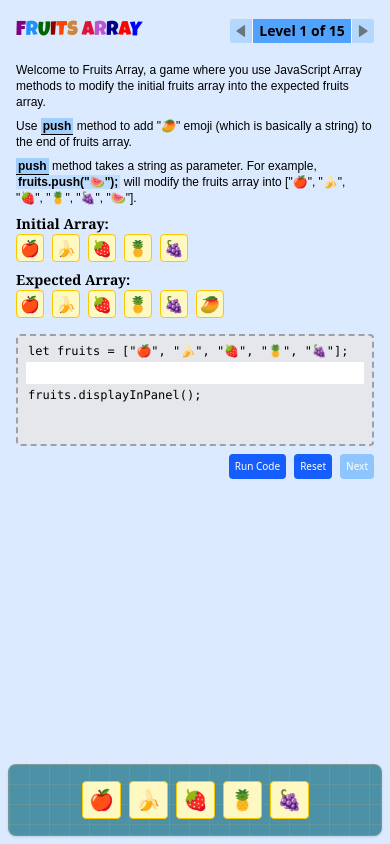
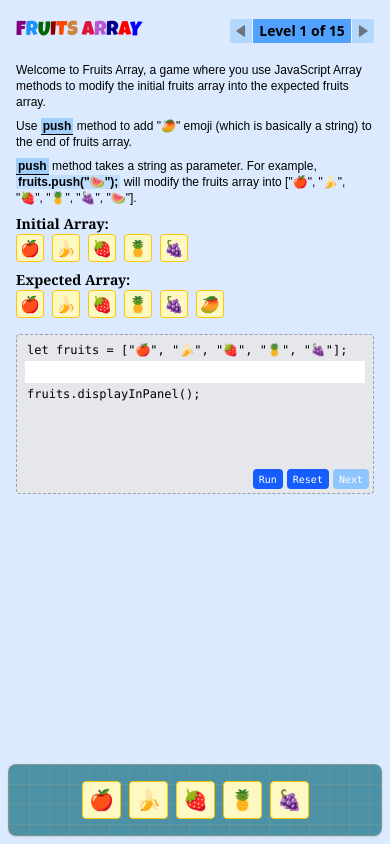
Before and after one commit to deepak-kr-patra/fruityArrays, a React (Vite) app: page / in a window 390 px wide. Built offline with nearby package versions, Linux system fonts and the light colour scheme.

Commit message:
changed the positioning of certain elements

```diff
--- a/src/App.css
+++ b/src/App.css
@@ -61,8 +61,6 @@
   @media (max-width: 768px) {
     width: 100%;
     height: max-content;
-    position: absolute;
-    bottom: 0;
   }
 }
 
@@ -123,6 +121,9 @@
   font-size: clamp(12px, 1.6vw, 15px);
   border: 2px dashed #99a1af;
   border-radius: 4px;
+  @media (max-width: 768px) {
+    border-width: 1px;
+  }
 }
 
 .button,
@@ -130,10 +131,10 @@
   font-size: clamp(10px, 1.5vw, 15px);
   color: white;
   border-radius: 4px;
-  padding: 6px 10px;
+  padding: 5px 10px;
 
   @media (max-width: 768px) {
-    padding: 5px 6px;
+    padding: 2.5px 6px;
   }
 }
 
--- a/src/App.jsx
+++ b/src/App.jsx
@@ -7,7 +7,7 @@ import { Toaster } from 'react-hot-toast';
 
 function App() {
   return (
-    <div className="flex max-md:flex-col h-screen bg-blue-100">
+    <div className="flex max-md:flex-col max-md:justify-between h-screen bg-blue-100">
       <div className="w-1/2 p-4 max-md:w-full">
         <div className='flex justify-between items-center'>
           <h2 className='header'>
--- a/src/components/CodeEditor.jsx
+++ b/src/components/CodeEditor.jsx
@@ -161,7 +161,7 @@ const CodeEditor = () => {
                 </div>
             </div>
             <div className="mt-8 max-md:mt-4">
-                <div className="code h-44 max-md:h-28 p-2 px-4 max-md:p-1 max-md:px-2 bg-gray-200 font-mono">
+                <div className="relative code h-48 max-md:h-40 p-2 px-4 max-md:p-1 max-md:px-2 bg-gray-200 font-mono">
                     <p className="p-0.5">
                         let fruits = [{levelInfo.defaultFruits.map(f => `"${f}"`).join(', ')}];
                     </p>
@@ -178,13 +178,13 @@ const CodeEditor = () => {
                     <p className="p-0.5">
                         fruits.displayInPanel();
                     </p>
-                </div>
-                <div className="mt-2 flex justify-end items-center gap-2">
+
+                    <div className="absolute bottom-2 right-2 max-md:bottom-1 max-md:right-1 flex gap-2 max-md:gap-1">
                         <button
                             onClick={runUserCode}
                             className="button"
                         >
-                        Run Code
+                            Run
                         </button>
                         <button
                             onClick={handleReset}
@@ -201,8 +201,8 @@ const CodeEditor = () => {
                         </button>
                     </div>
                 </div>
-
-            {error && <p className="text-red-500 mt-2 font-mono">{error}</p>}
+                {error && <p className="text-red-500 mt-2 px-2 font-mono max-md:text-sm">{error}</p>}
+            </div>
         </section>
     );
 }
```
Lines whose indentation alone changed are shown as unchanged.
